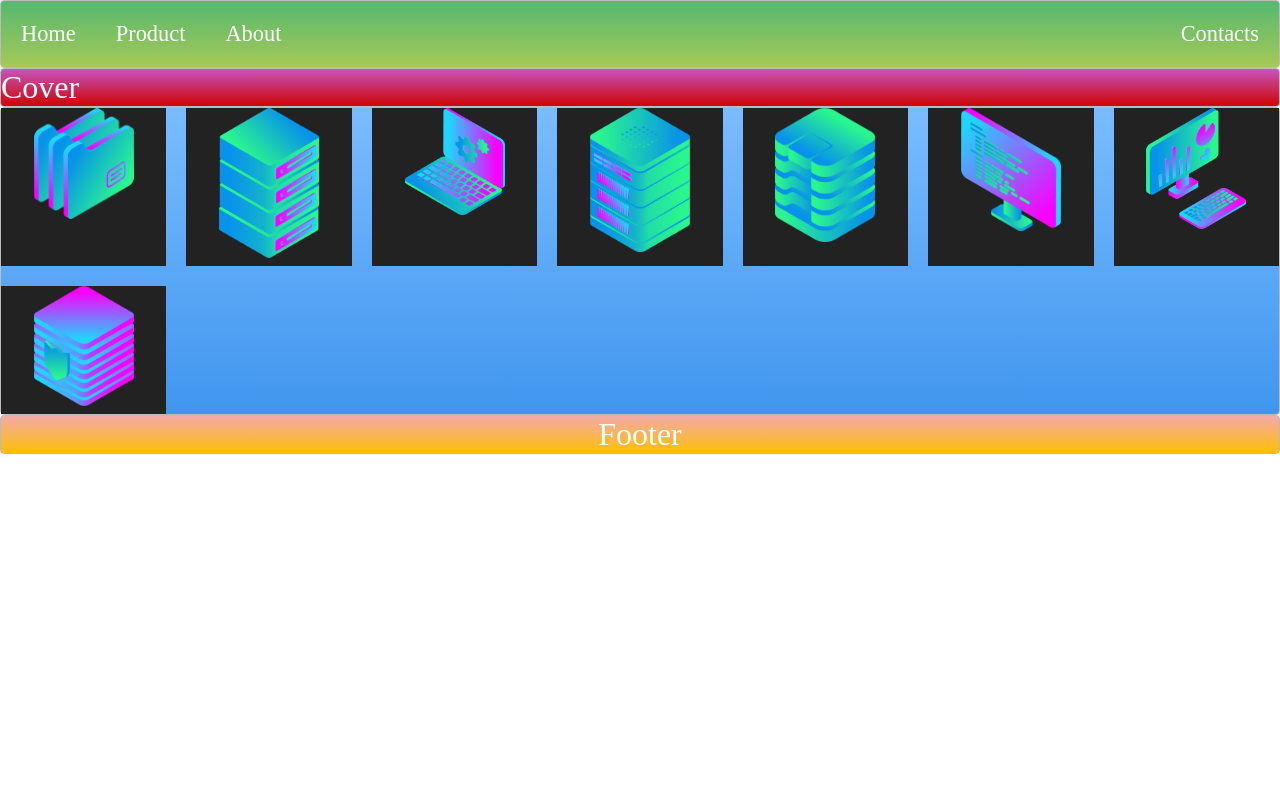
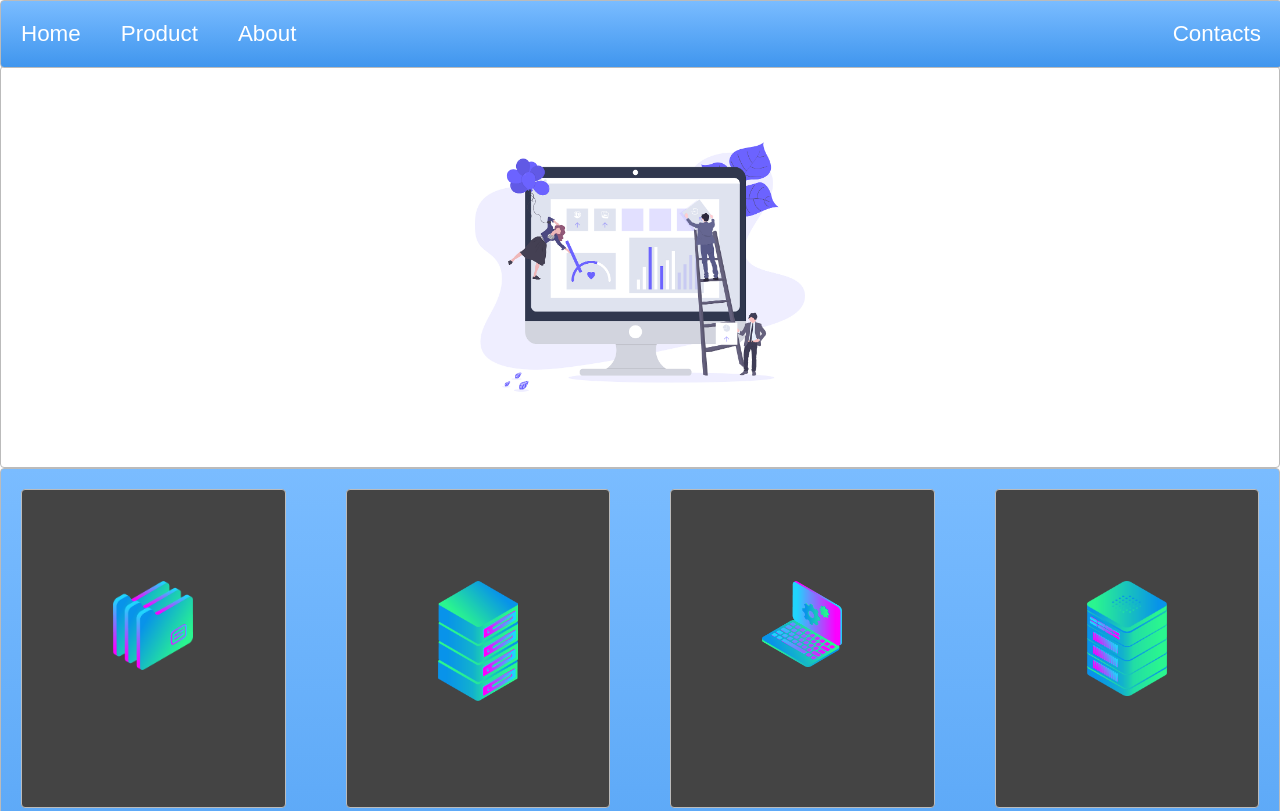
Before and after one commit to yuzub/template-layout-css-grid, a plain HTML site: page src/index.html in a window 1280 px wide. Shown: the top 811 px of the page. Drawn offline with Linux system fonts and the light colour scheme.

Commit message:
added css for layout

```diff
--- a/src/index.html
+++ b/src/index.html
@@ -5,7 +5,7 @@
   <link rel="stylesheet" type="text/css" href="./style.css">
 </head>
 <body>
-  <nav class="zone green">
+  <nav class="zone blue sticky">
     <ul class="main-nav">
       <li><a href="#">Home</a></li>
       <li><a href="#">Product</a></li>
@@ -13,33 +13,35 @@
       <li class="push"><a href="#">Contacts</a></li>
     </ul>
   </nav>
-  <div class="cover zone red">Cover</div>
-  <div class="grid zone blue">
-    <div class="grid-item">
-      <img src="img/1_files.png" alt="">
+  <div class="container zone">
+    <img class="cover" src="./img/undraw.png" alt="">
+  </div>
+  <div class="grid-wrapper zone blue">
+    <div class="grid-item zone box">
+      <img src="./img/1_files.png" alt="">
     </div>
-    <div class="grid-item">
-      <img src="img/2_server.png" alt="">
+    <div class="grid-item zone box">
+      <img src="./img/2_server.png" alt="">
     </div>
-    <div class="grid-item">
-      <img src="img/3_monitor_settings.png" alt="">
+    <div class="grid-item zone box">
+      <img src="./img/3_monitor_settings.png" alt="">
     </div>
-    <div class="grid-item">
-      <img src="img/4_server.png" alt="">
+    <div class="grid-item zone box">
+      <img src="./img/4_server.png" alt="">
     </div>
-    <div class="grid-item">
-      <img src="img/5_data_storage.png" alt="">
+    <div class="grid-item zone box">
+      <img src="./img/5_data_storage.png" alt="">
     </div>
-    <div class="grid-item">
-      <img src="img/6_monitor_coding.png" alt="">
+    <div class="grid-item zone box">
+      <img src="./img/6_monitor_coding.png" alt="">
     </div>
-    <div class="grid-item">
-      <img src="img/7_desktop_analytics.png" alt="">
+    <div class="grid-item zone box">
+      <img src="./img/7_desktop_analytics.png" alt="">
     </div>
-    <div class="grid-item">
-      <img src="img/8_server_safe.png" alt="">
+    <div class="grid-item zone box">
+      <img src="./img/8_server_safe.png" alt="">
     </div>
   </div>
-  <div class="footer zone yellow">Footer</div>
+  <footer class="footer zone yellow">Footer</footer>
 </body>
 </html>
--- a/src/style.css
+++ b/src/style.css
@@ -3,40 +3,92 @@
     margin: 0;
     padding: 0;
 }
-/* grid */
-.grid {
-    display: grid;
-    grid-gap: 20px;
-    grid-template-columns: repeat(auto-fill, minmax(150px, 1fr));
-    /* grid-template-rows: 1fr; */
-    /* justify-items: start; */
-    /* align-items: start; */
+
+/* basic */
+body {
+    font-family: Arial, Helvetica, sans-serif;
+
 }
-.grid-item {
-    background: #222;
-    text-align: center;
-}
-.grid-item img {
-    width: 100px;
-}
+
 /* header */
 /* nav */
+.sticky {
+    position: fixed;
+    top: 0;
+    width: 100%;
+}
+
 .main-nav {
     display: flex;
     list-style: none;
     font-size: 0.7em;
 }
+
 .main-nav li {
     padding: 20px;
 }
+
 .main-nav a {
     text-decoration: none;
     color: #fff;
 }
+
 .push {
     margin-left: auto;
 }
+
 /* cover */
+.container {
+    margin-top: 66px;
+    display: flex;
+    align-items: center;
+    justify-content: center;
+    height: 50vh;
+}
+.cover {
+    width: 25rem;
+}
+
+/* grid */
+.grid-wrapper {
+    display: grid;
+    grid-gap: 20px;
+    grid-template-columns: repeat(auto-fill, minmax(300px, 1fr));
+    /* grid-template-rows: 1fr; */
+    /* justify-items: start; */
+    /* align-items: start; */
+}
+
+.grid-item {
+    background: #444;
+    padding: 30%;
+    margin: 20px;
+    text-align: center;
+}
+
+.grid-item > img {
+    width: 100%;
+}
+
+/* .grid-item:hover {
+    -webkit-transform:rotate(-5deg);
+    -moz-transform:rotate(-5deg);
+    -o-transform:rotate(-5deg);
+    transform:rotate(-5deg);
+} */
+
+@media only screen and (max-width: 600px) {
+    .main-nav {
+        font-size: 0.5em;
+        padding: 0;
+    }
+    .main-nav li {
+        padding: 10px;
+    }
+    .container {
+        margin-top: 38px;
+    }
+}
 
 /* footer */
 .footer {
```
